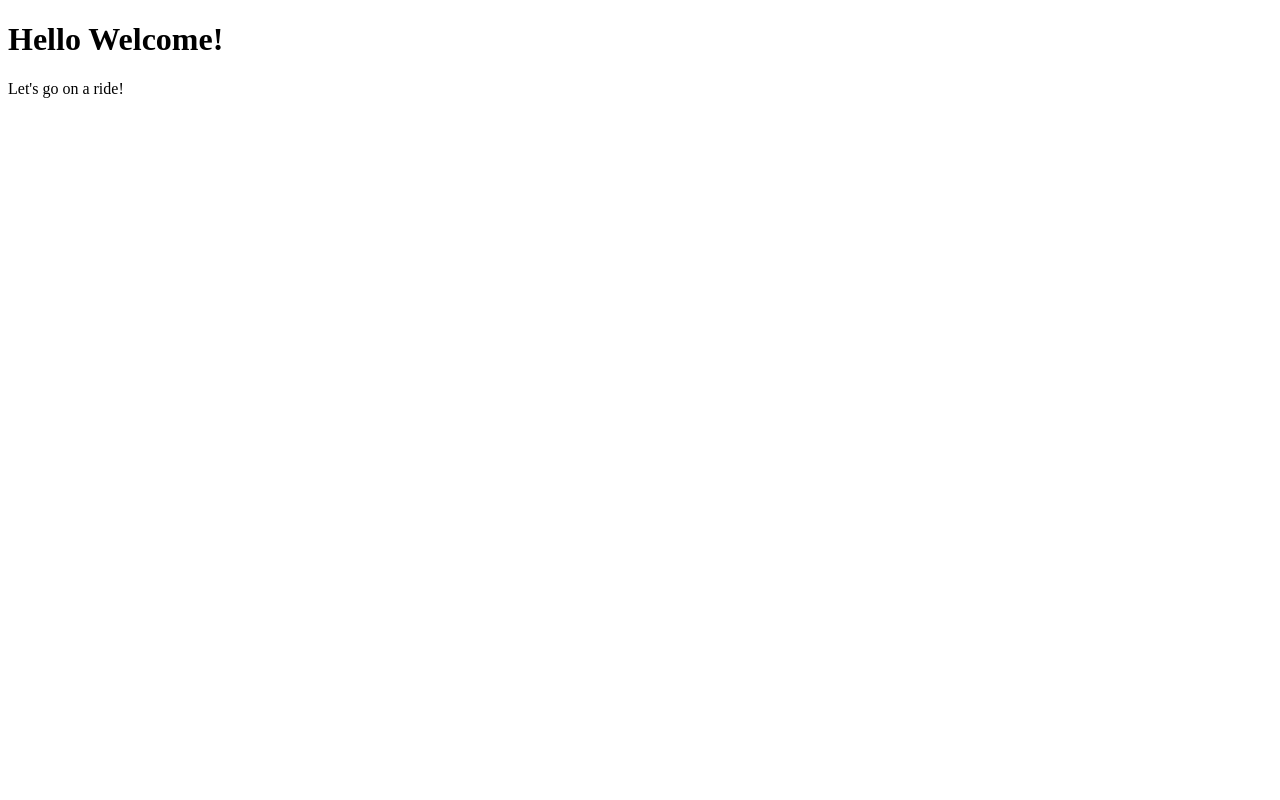
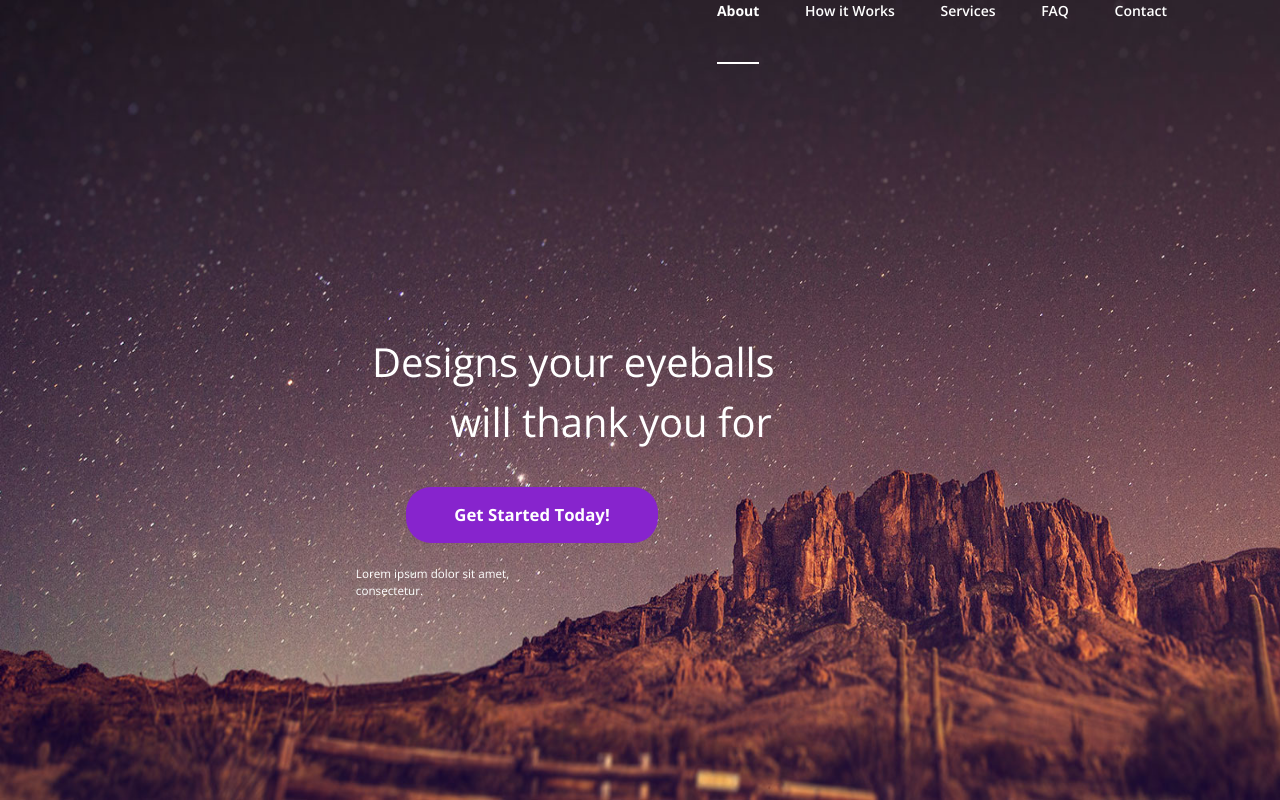
Before and after one commit to nishantmadu/Pex, a plain HTML site: page index.html in a window 1280 px wide. Drawn offline with nearby package versions, Linux system fonts and the light colour scheme.

Commit message:
Initialising Home Slide

```diff
--- /dev/null
+++ b/css/src/home.scss
@@ -0,0 +1,78 @@
+body {
+font-family: 'Open Sans', sans-serif;
+}
+#home {
+background-image: url(../images/sky.jpg);
+background-repeat: no-repeat;
+background-size: contain;
+background-size: 100% 100%;
+height:800px;
+
+nav a {
+  color: #FFF;
+  font-weight: 600;
+  margin-right: 3em;
+  margin-top: 3em;
+  text-decoration: none;
+
+  &.active {
+    font-weight: bold;
+    border-bottom: 2px solid #FFF;
+    padding: 3em 0;
+
+  }
+}
+ a.action {
+   position:relative;
+  background-color: #8724CD;
+  color: #FFF;
+  border-radius: 25px;
+  font-weight: bold;
+  width:15em;
+  font-size: larger;
+  -webkit-box-sizing: border-box;
+     -moz-box-sizing: border-box;
+          box-sizing: border-box;
+margin-top: 29em;
+margin-left: 20em;
+padding: 0.95em;
+
+border-style: solid;
+}
+
+h1.main {
+  position: absolute;
+  top:7em;
+ color: #FFF;
+ font-size: 40px;
+ margin-left: 11em;
+ margin-top: -0.5em;
+ top: 9em;
+ left: -1.7em;
+}
+
+h1.sub {
+  position: absolute;
+  top:9em;
+  font-size: 40px;
+ color: #FFF;
+top: 9.5em;
+left: 9.7em;
+
+
+}
+
+  p {
+    position: absolute;
+  color:#FFF;
+  font-weight: 400;
+  margin-left: 30.5em;
+  font-size: smaller;
+  margin-top: 48em;
+  top: 0.5em;
+  right: 64em;
+
+}
+
+
+}
--- a/index.html
+++ b/index.html
@@ -3,9 +3,28 @@
   <head>
     <meta charset="utf-8">
     <title>Pex Home</title>
+    <link rel="stylesheet" href="https://maxcdn.bootstrapcdn.com/bootstrap/3.3.6/css/bootstrap.min.css" integrity="sha384-1q8mTJOASx8j1Au+a5WDVnPi2lkFfwwEAa8hDDdjZlpLegxhjVME1fgjWPGmkzs7" crossorigin="anonymous">
+    <link rel="stylesheet" href="css/home.css">
+    <link href='https://fonts.googleapis.com/css?family=Open+Sans:400,400italic,600,600italic,700,700italic,300italic,300' rel='stylesheet' type='text/css'>
+
+
   </head>
   <body>
-    <h1>Hello Welcome!</h1>
-    <p>Let's go on a ride!</p>
+  <section id="home">
+    <div class="container">
+      <nav class="pull-right class = navbar navbar-transparent">
+        <a href="#" class="active">About</a>
+        <a href="#">How it Works</a>
+        <a href="#">Services</a>
+        <a href="#">FAQ</a>
+        <a href="#">Contact</a>
+      </nav>
+      <h1 class="main">Designs your eyeballs </h1>
+      <h1 class="sub">&nbsp&nbsp&nbsp&nbsp&nbsp will thank you for</h1>
+      <a href="#" class=" action btn btn-lg">Get Started Today!</a>
+      <p>Lorem ipsum dolor sit amet, consectetur.</p>
+
+    </div>
+  </section>
   </body>
 </html>
```
Also changed, not shown: css/home.css (added), images/sky.jpg (added), 1 other file.
